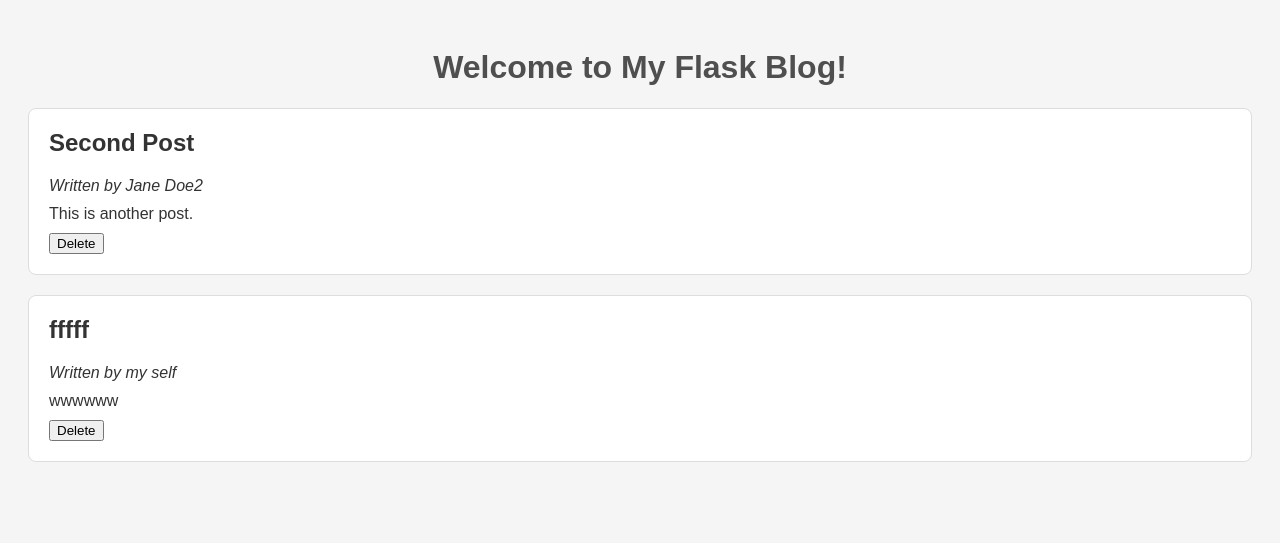
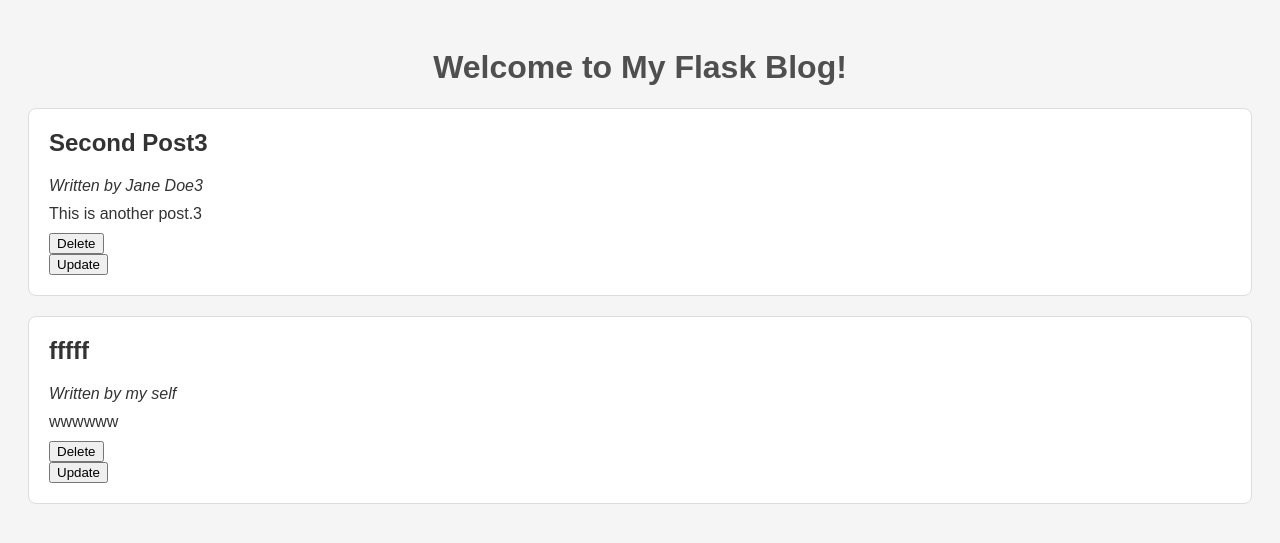
Before and after one commit to johannes-sabagh/Masterblog, a Flask app: page / in a window 1280 px wide. Shown: the top 543 px of the page. Run offline with Flask 3, Linux system fonts and the light colour scheme.

Commit message:
added update

```diff
--- a/app.py
+++ b/app.py
@@ -1,3 +1,5 @@
+from importlib.resources import contents
+
 from flask import Flask, render_template, request, redirect, url_for
 import json
 
@@ -54,6 +56,39 @@ def delete(post_id):
 
     return redirect(url_for('index'))
 
+@app.route('/update/<int:post_id>', methods=['GET', 'POST'])
+def update(post_id):
+    post = fetch_post_by_id(post_id)
+    if post is None:
+        return "Post not found", 404
 
+    if request.method == 'POST':
+        author = request.form['author']
+        title = request.form['title']
+        content = request.form['content']
+
+        with open('blog_posts.json', 'r') as posts_file:
+            blog_posts = json.load(posts_file)
+        for p in blog_posts:
+            if p['id'] == post_id:
+                p['author'] = author
+                p['title'] = title
+                p['content'] = content
+                break
+
+        with open('blog_posts.json', 'w') as posts_file:
+            json.dump(blog_posts, posts_file, indent=4)
+
+        return redirect(url_for('index'))
+
+    return render_template('update.html', post=post)
+
+def fetch_post_by_id(post_id):
+    with open('blog_posts.json', 'r') as posts_file:
+        blog_posts = json.load(posts_file)
+    for post in blog_posts:
+        if post['id'] == post_id:
+            return post
+    return None
 if __name__ == '__main__':
     app.run(host="0.0.0.0", port=5000, debug=True)
--- a/blog_posts.json
+++ b/blog_posts.json
@@ -1,9 +1,9 @@
 [
     {
         "id": 2,
-        "author": "Jane Doe2",
-        "title": "Second Post",
-        "content": "This is another post."
+        "author": "Jane Doe3",
+        "title": "Second Post3",
+        "content": "This is another post.3"
     },
     {
         "id": 3,
--- a/templates/index.html
+++ b/templates/index.html
@@ -18,6 +18,9 @@
             <form action="/delete/{{ post.id }}" method="GET">
                 <button type="submit">Delete</button>
             </form>
+            <form action="/update/{{ post.id }}" method="GET">
+                <button type="submit">Update</button>
+            </form>
         </div>
     </div>
     {% endfor %}
```
Also changed, not shown: templates/update.html (added, +19 -0 lines).
